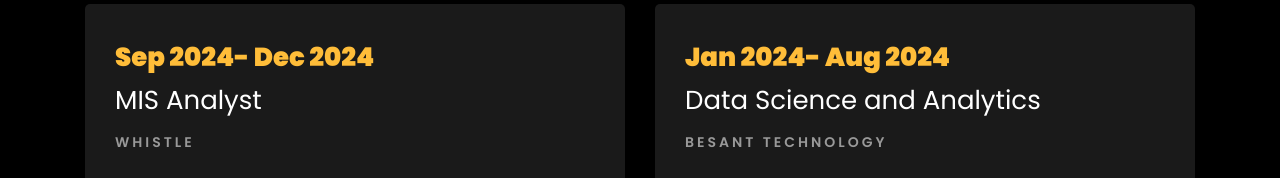
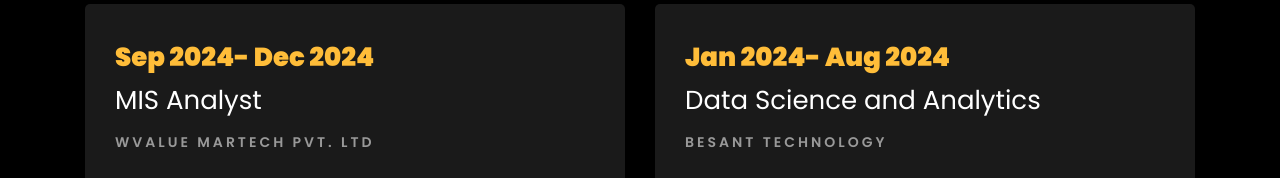
Before and after one commit to bhavishratan/Portfolio, a plain HTML site: page index.html in a window 1280 px wide. Shown: the part 2140-2318 px from the top of the page. Drawn offline with Linux system fonts and the light colour scheme; animation ran at ten frames a second; files whose address does not match are found by name.

Commit message:
Update index.html

```diff
--- a/index.html
+++ b/index.html
@@ -327,7 +327,7 @@
 					<div class="resume-wrap ftco-animate">
 						<span class="date">Sep 2024- Dec 2024</span>
 						<h2>MIS Analyst</h2>
-						<span class="position">Whistle</span>
+						<span class="position">WVALUE MARTECH PVT. LTD</span>
 						<p class="mt-4">Whistle is a technology-driven marketing company specializing in innovative solutions like Share&Earn, a mobile app designed to facilitate affiliate marketing and reward-based campaigns.
 							<ul>
 								<li>Marketing Spend Analysis: Analyzed and monitored marketing expenditures using advanced Excel formulas and Python, ensuring budget optimization and strategic allocation of resources.</li>
```
